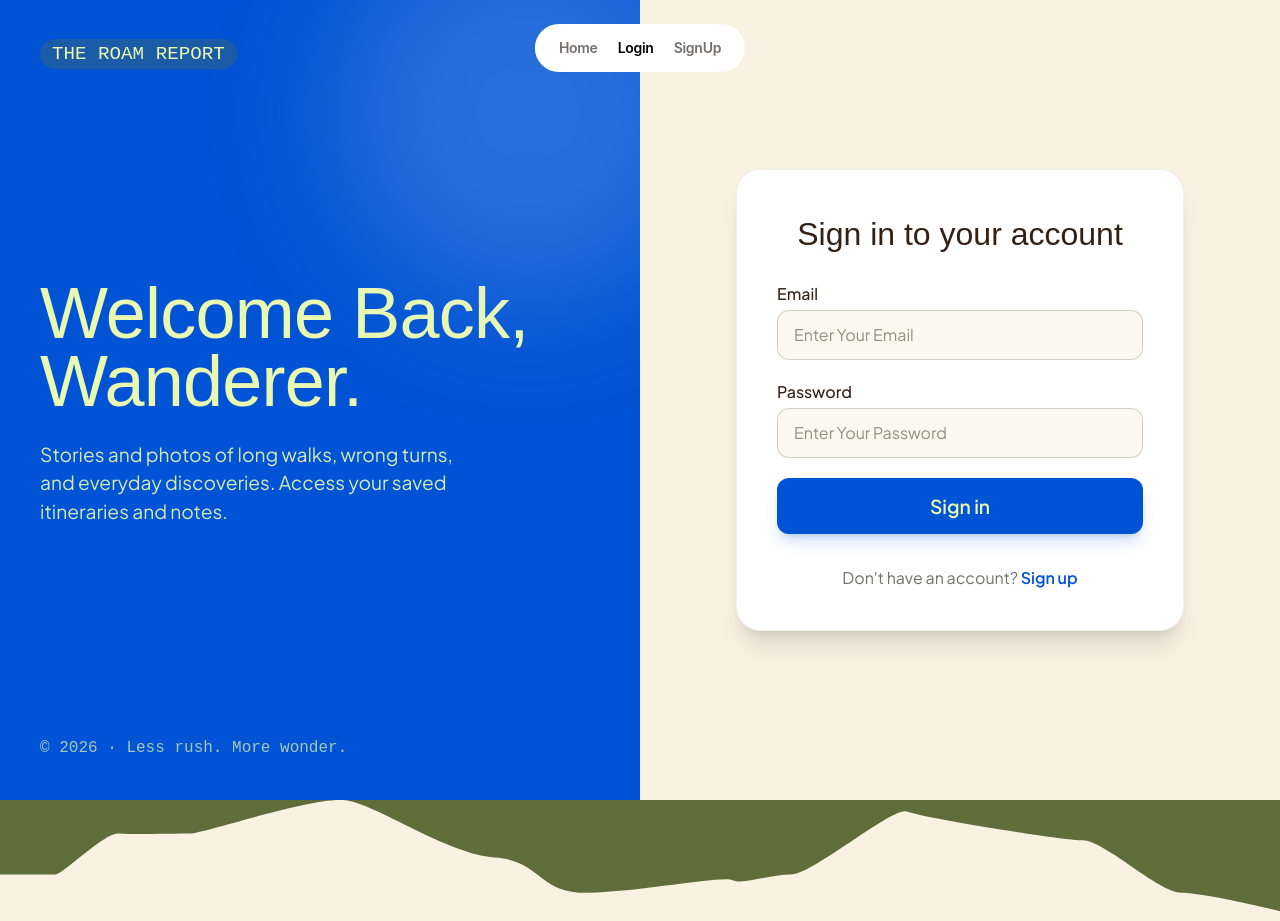
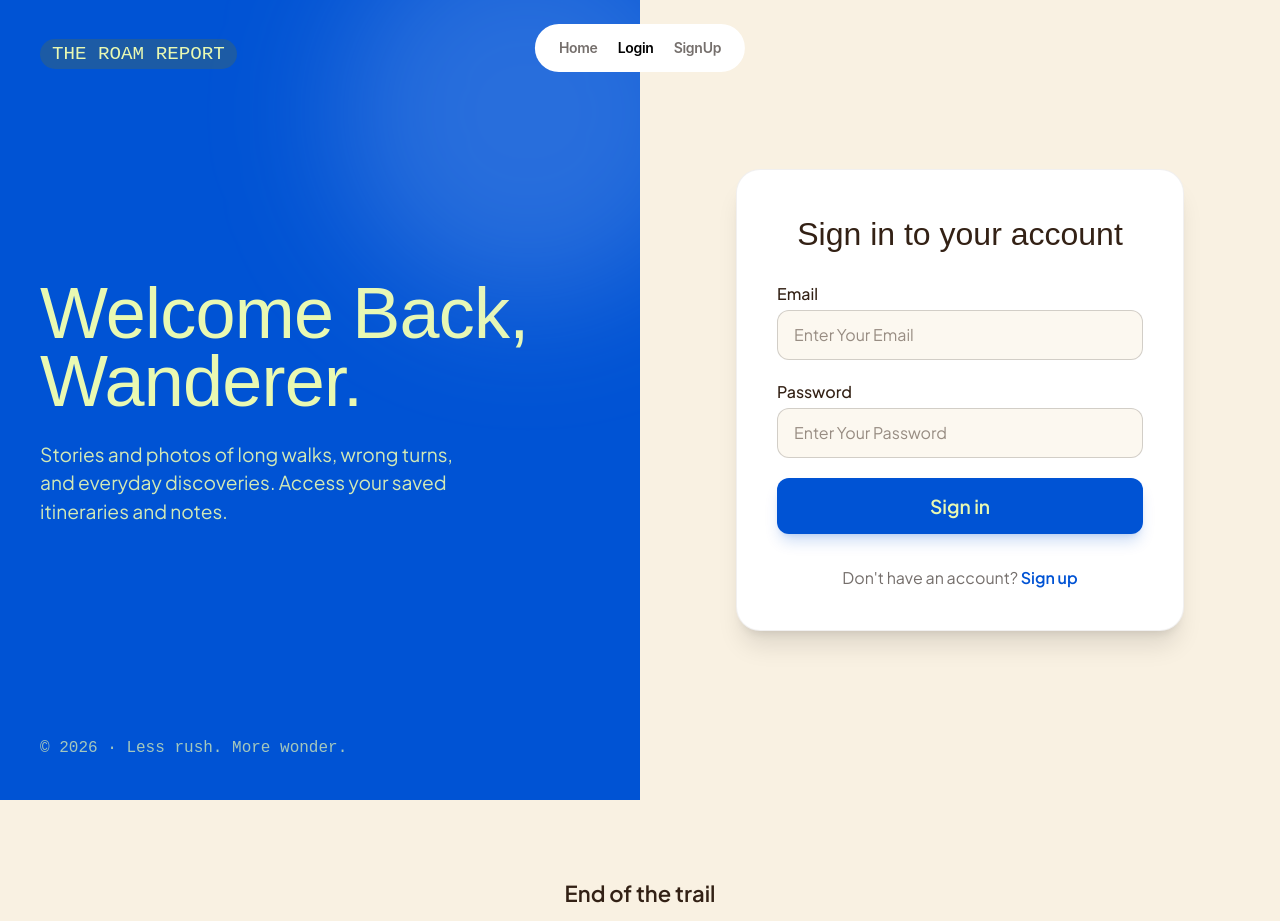
Before and after one commit to Arham-Naveed8753/RoamReport, a React (Vite) app: page /login in a window 1280 px wide. Shown: the top 921 px of the page. Built offline with nearby package versions, Linux system fonts and the light colour scheme; no server answers; a web font is replaced by a local one.

Commit message:
Simple designe correction

```diff
--- a/src/Pages/Home/Home.jsx
+++ b/src/Pages/Home/Home.jsx
@@ -20,7 +20,7 @@ function Home() {
         <Featured/>
         <LatestArticles/>
         <Upcoming />
-
+        <BeforeFooter className={`relative w-full`} imgAtributes={`w-full`} img={patch}/>
         {/* </div>
         </div> */}
     </header>
--- a/src/components/Footer/Footer.jsx
+++ b/src/components/Footer/Footer.jsx
@@ -55,7 +55,7 @@ function Footer() {
   const navigate = useNavigate()
   return (
     <>
- <BeforeFooter className={`relative w-full`} imgAtributes={`w-full`} img={patch}/>
+
     <Container className={`bg-skin `}>
       <div className='flex flex-col items-center text-brown text-center '>
         <h2 className=' font-jakrta text-one_three_seven_five font-semibold leading-[120%] tracking-zero-zero_two_five'>End of the trail</h2>
--- a/src/components/formSubmit/formSubmit.jsx
+++ b/src/components/formSubmit/formSubmit.jsx
@@ -66,7 +66,8 @@ function formSubmit({post}) {
                 await service.createPost(
                     {
                         ...data ,
-                        userId : userData.$id
+                        userId : userData.$id,
+
 
                     }
                 )
```
